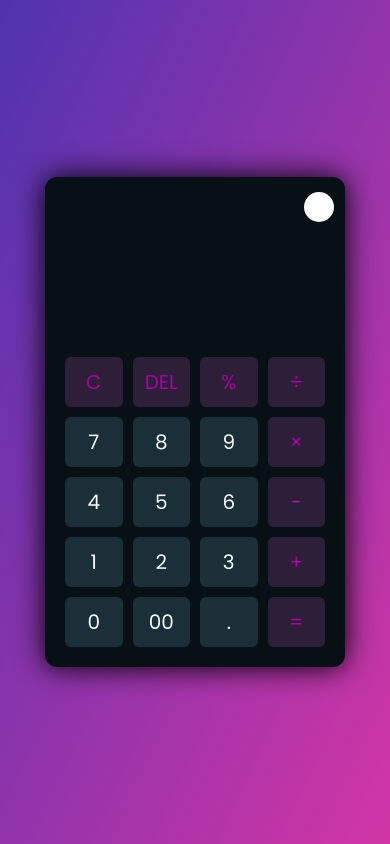
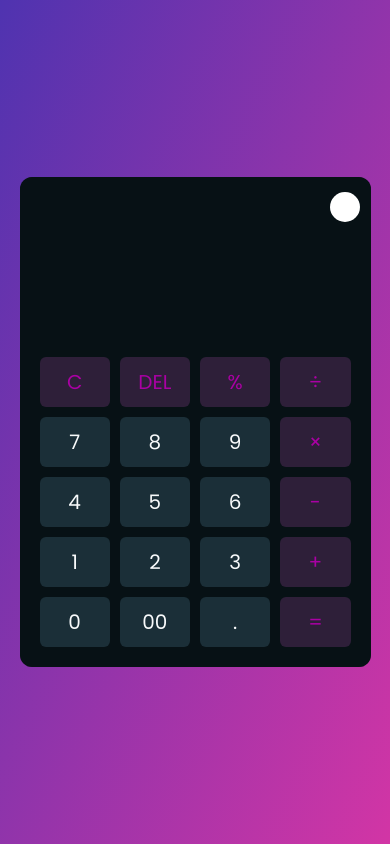
Before and after one commit to TonyStark-19/Calculator, a plain HTML site: page index.html in a window 390 px wide. Drawn offline with Linux system fonts and the light colour scheme.

Commit message:
Added improvements

```diff
--- a/script.js
+++ b/script.js
@@ -6,6 +6,7 @@ const buttons = document.querySelectorAll("button");
 const specialChars = ["%", "*", "/", "-", "+", "="];
 let output = "";
 
+// calculate function
 const calculate = (btnValue) => {
     const lastChar = output.slice(-1);
 
--- a/style.css
+++ b/style.css
@@ -17,17 +17,23 @@ body {
     background-image: linear-gradient(to bottom right, rgba(79, 51, 176, 1), rgba(210, 53, 165));
 }
 
+/* container */
+
 .container {
     width: 350px;
-    box-shadow: 0 5px 10px rgba(0, 0, 0, 0.05);
+    border-radius: 12px;
+    overflow: hidden;
 }
+
+/* calculator box */
 
 .calculator {
     position: relative;
     padding: 20px;
-    border-radius: 12px;
     box-shadow: 0 0 30px #000;
 }
+
+/* theme toggler button */
 
 .theme-toggler {
     position: absolute;
@@ -58,6 +64,8 @@ body {
     z-index: -1;
 }
 
+/* output screen */
+
 .display {
     height: 150px;
     width: 100%;
@@ -71,6 +79,8 @@ body {
     padding-right: 10px;
     background: none;
 }
+
+/* all buttons */
 
 .buttons {
     display: grid;
@@ -138,6 +148,6 @@ body {
 @media (max-width: 400px) {
 
     .container {
-        width: 300px;
+        width: 90%;
     }
 }
```
Also changed, not shown: index.html (+1 -0 lines).
